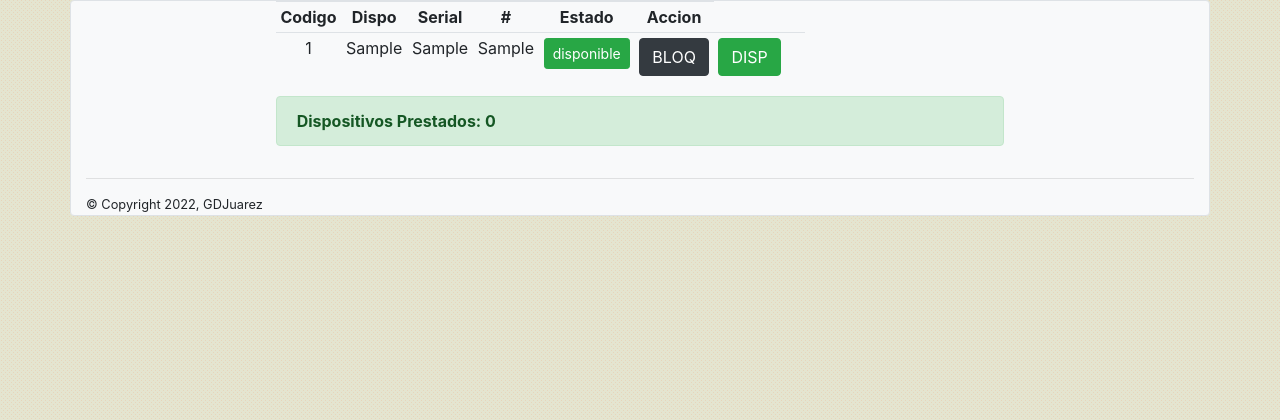
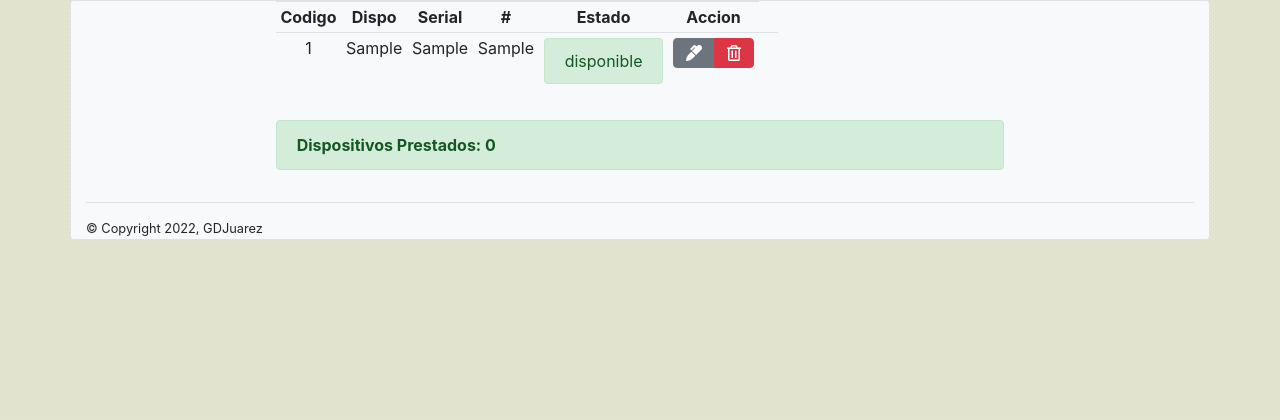
Before and after one commit to gdjuarez/Ematp_Pmos_POO, a PHP site: page /prestamos/bloqueada.php in a window 1280 px wide. Shown: the part 123-543 px from the top of the page. Run offline with PHP 8.4, Linux system fonts and the light colour scheme; the visitor is signed in with stand-in values (Sample User, id 1); tables that the repository leaves empty or names only in its code hold one stand-in row (values such as "Sample post"); some libraries are stand-ins or nearby versions.

Commit message:
Update bloqueada.php

```diff
--- a/prestamos/bloqueada.php
+++ b/prestamos/bloqueada.php
@@ -129,12 +129,12 @@ foreach ($cant_registros as $reg) {
                                         <?php  $estado=$row['estado'];
 
                                     if($estado == "disponible"){
-                                        $boton_color= "class='btn btn-sm btn-success'";
+                                        $boton_color= "class='alert alert-success'";
                                     }elseif($estado == "BLOQUEADA"){
-                                        $boton_color="class='btn btn-sm btn-dark' ";
+                                        $boton_color="class='alert alert-dark' ";
 
                                     }else{
-                                    $boton_color="class='btn btn-sm btn-danger' ";
+                                    $boton_color="class='alert alert-danger' ";
                                     $disp_prestados +=1;
                                 }
 
@@ -142,9 +142,14 @@ foreach ($cant_registros as $reg) {
                             <td><input type='submit' id='estado' <?php echo $boton_color ?>
                                     value='<?php echo $row['estado']?>' /></td>
 
-                              <td><button type="button" class="btn btn-dark" id="bloquear" >BLOQ</button></td>
-                                <td><button type="button" class="btn btn-success"id="disponible" >DISP</button></td>
-
+                                    <td>
+                                        <div class="btn-group">
+                                            <a href="desbloquear.php?id=<?php echo $row['id']?>" class="btn btn-secondary"><i
+                                                    class="fas fa-marker"></i> </a>
+                                            <a href="bloquear.php?id=<?php echo $row['id']?>" class="btn btn-danger"><i
+                                                    class="far fa-trash-alt"></i> </a>
+                                        </div>
+                                    </td>
 
 
                             <td></td>
```
